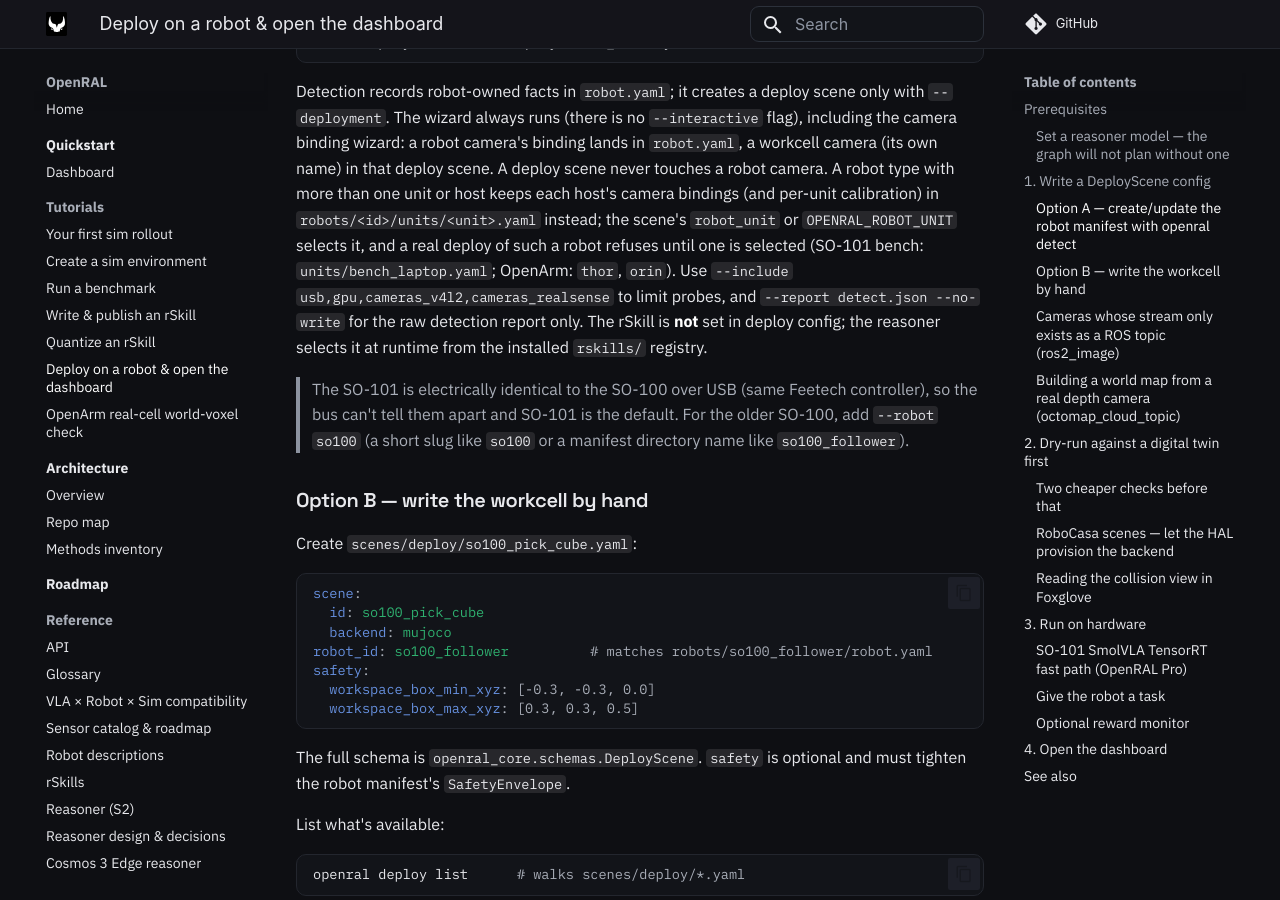
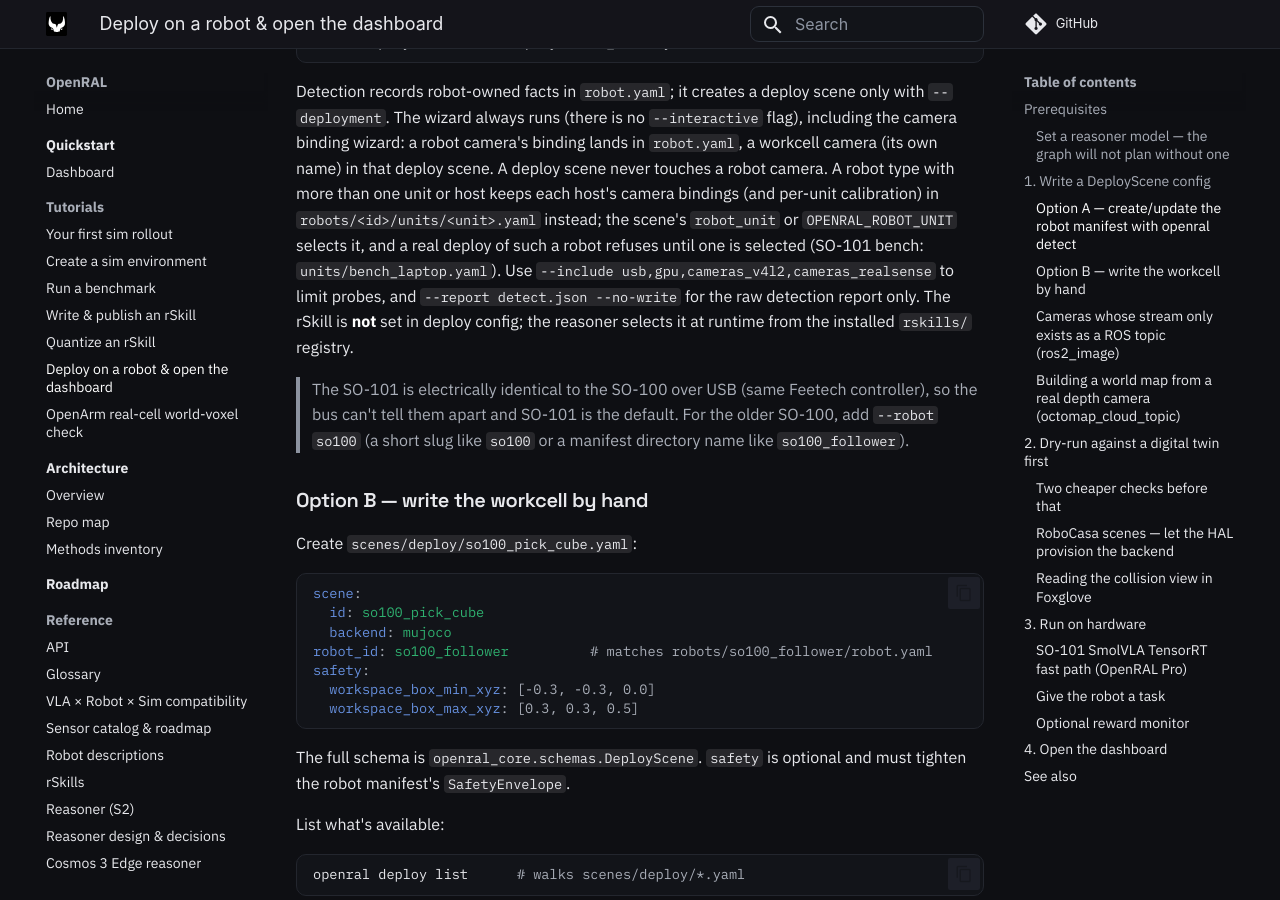
Before and after one commit to OpenRAL/openral, an MkDocs documentation site: the page built from docs/tutorials/deploy/deploy-run-and-dashboard.md, in a window 1280 px wide and 900 px high, scrolled down 2107 px. Built offline with MkDocs 1.6.1 and Material for MkDocs 9.7.7, drawn with Linux system fonts in a browser that asks for light colours; comment, search, counter and statistics services are not loaded.

Commit message:
docs(deploy): OpenArm has no thor/orin units since #463
Co-Authored-By: Claude Opus 5.5 <noreply@anthropic.com>
Signed-off-by: Adrian <adrianllopart@gmail.com>

```diff
--- a/docs/tutorials/deploy/deploy-run-and-dashboard.md
+++ b/docs/tutorials/deploy/deploy-run-and-dashboard.md
@@ -99,7 +99,7 @@ scene never touches a robot camera. A robot type with more than
 one unit or host keeps each host's camera bindings (and per-unit calibration) in
 `robots/<id>/units/<unit>.yaml` instead; the scene's `robot_unit` or
 `OPENRAL_ROBOT_UNIT` selects it, and a real deploy of such a robot refuses until
-one is selected (SO-101 bench: `units/bench_laptop.yaml`; OpenArm: `thor`, `orin`).
+one is selected (SO-101 bench: `units/bench_laptop.yaml`).
 Use `--include usb,gpu,cameras_v4l2,cameras_realsense` to limit probes, and
 `--report detect.json --no-write` for the raw detection report only. The rSkill
 is **not** set in deploy config; the reasoner selects it at runtime from the
```
